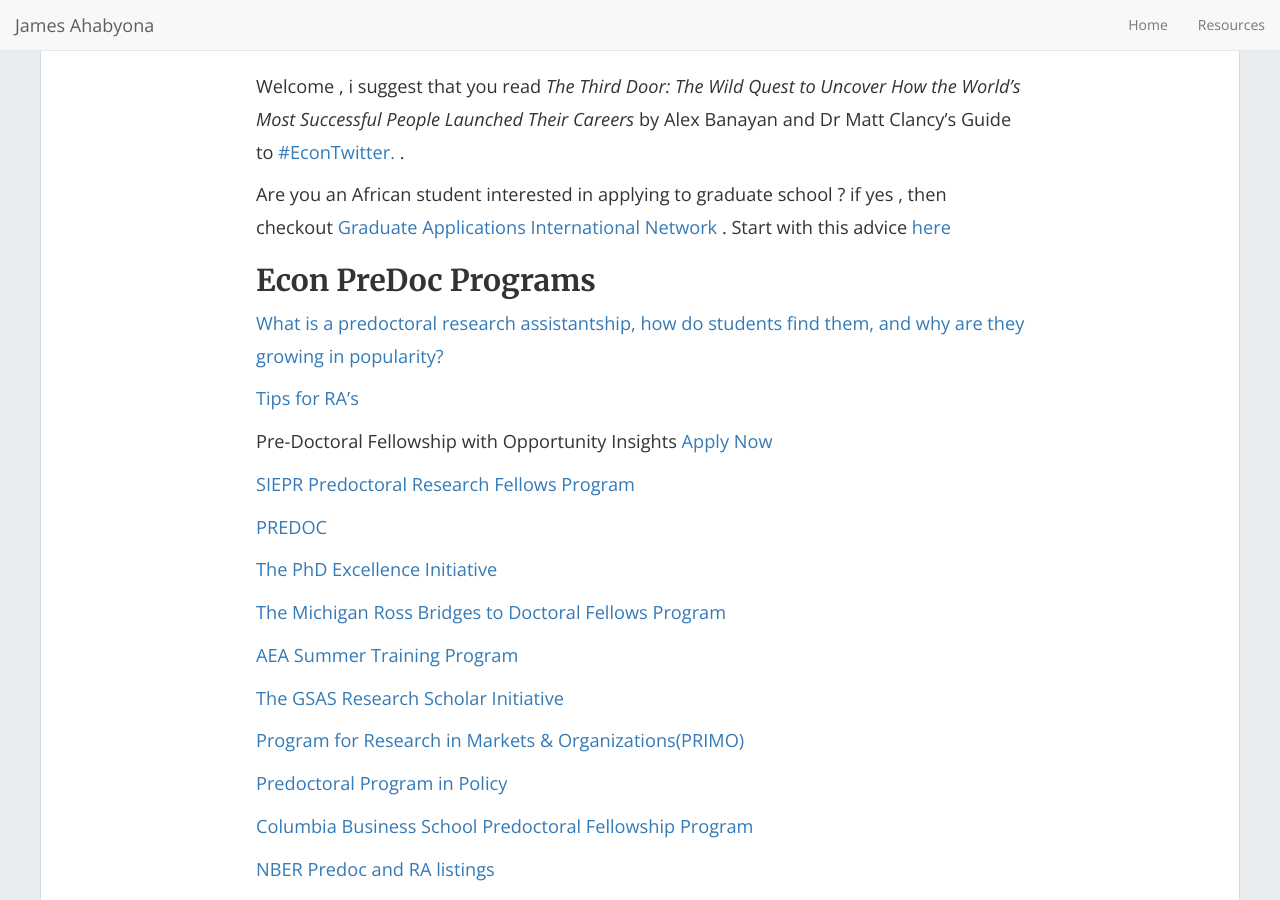
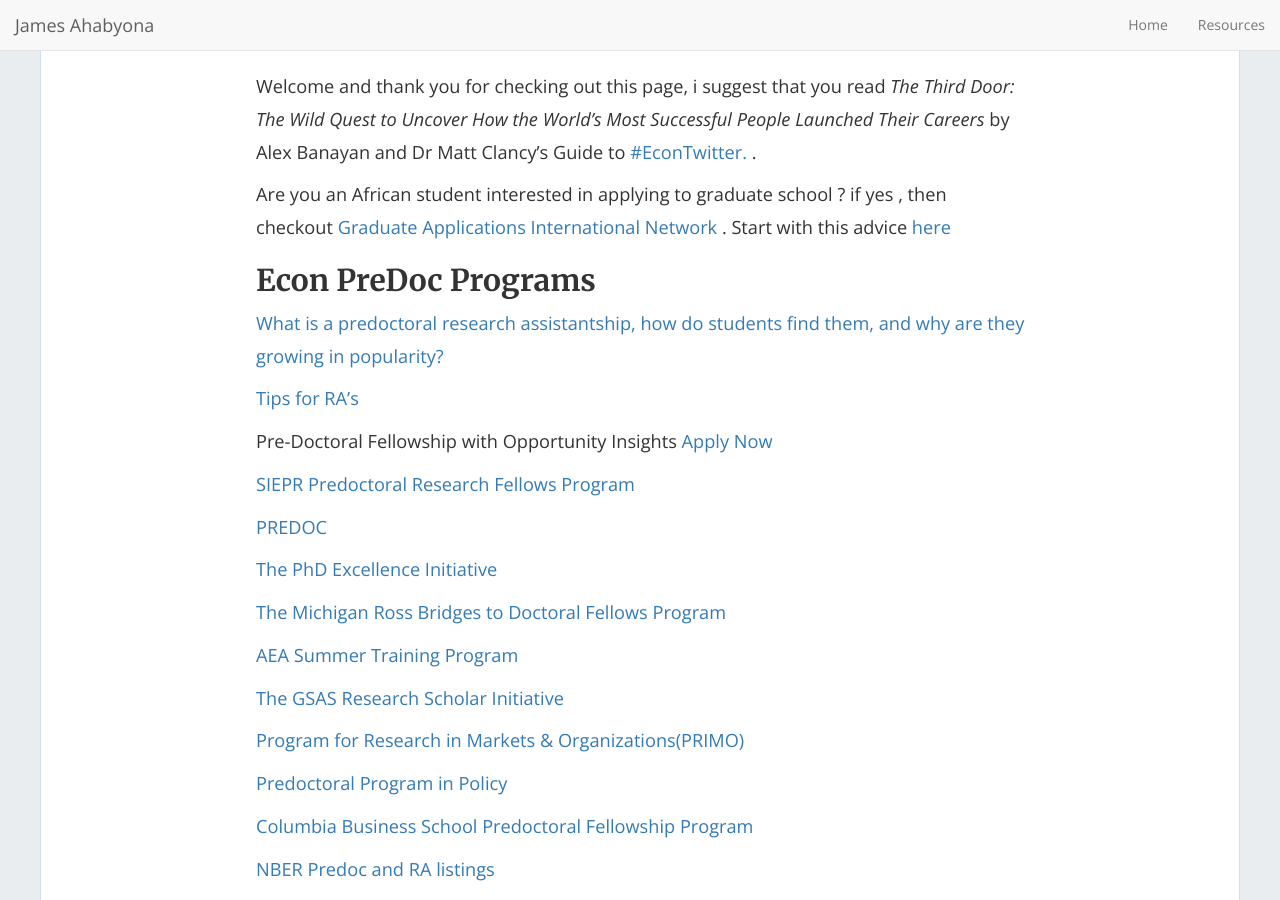
Before and after one commit to mariaelenaguer/mariaelenaguer.github.io, a Jekyll site: the page built from Resources.md, in a window 1280 px wide and 900 px high. Built offline with Jekyll 4.4.1, drawn with Linux system fonts in a browser that asks for light colours; nearby versions of some CDN libraries.

Commit message:
Update Resources.md

```diff
--- a/Resources.md
+++ b/Resources.md
@@ -4,7 +4,7 @@
 permalink: /Resources/
 ---
 
-  Welcome , i suggest that you read _The Third Door: The Wild Quest to Uncover How the World's Most Successful People Launched Their Careers_ by Alex Banayan and Dr Matt Clancy's Guide to [#EconTwitter.](https://mattclancy.medium.com/a-beginners-guide-to-econtwitter-d237a3a4608b/) .
+  Welcome and thank you for checking out this page, i suggest that you read _The Third Door: The Wild Quest to Uncover How the World's Most Successful People Launched Their Careers_ by Alex Banayan and Dr Matt Clancy's Guide to [#EconTwitter.](https://mattclancy.medium.com/a-beginners-guide-to-econtwitter-d237a3a4608b/) .
 
 
   Are you an African student interested in applying to graduate school ? if yes , then checkout [Graduate Applications International Network](http://gain-learning.net/) . Start with this advice [here](https://riccardodicato.wordpress.com/2021/04/23/phd_application_tips/)
```
